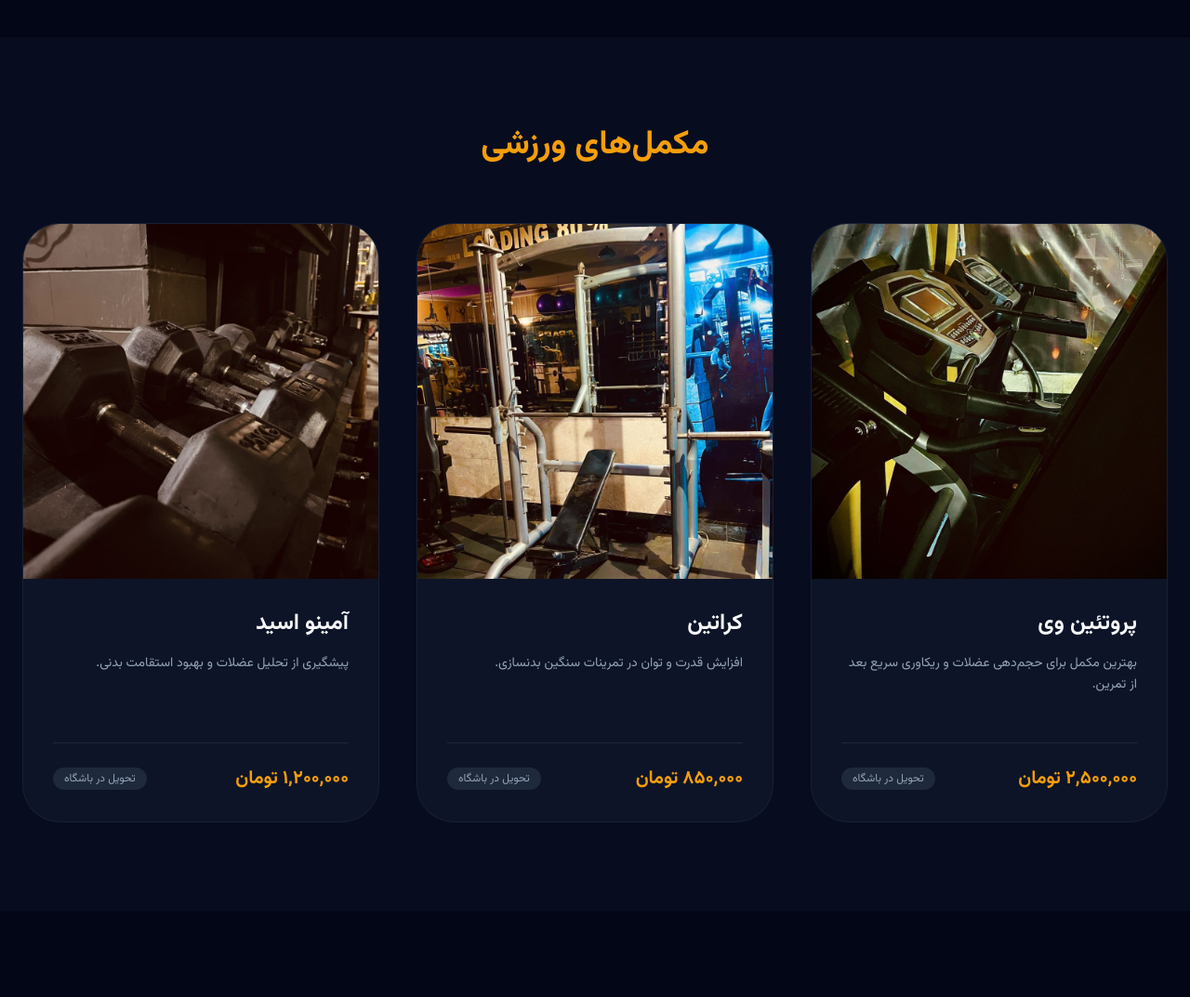
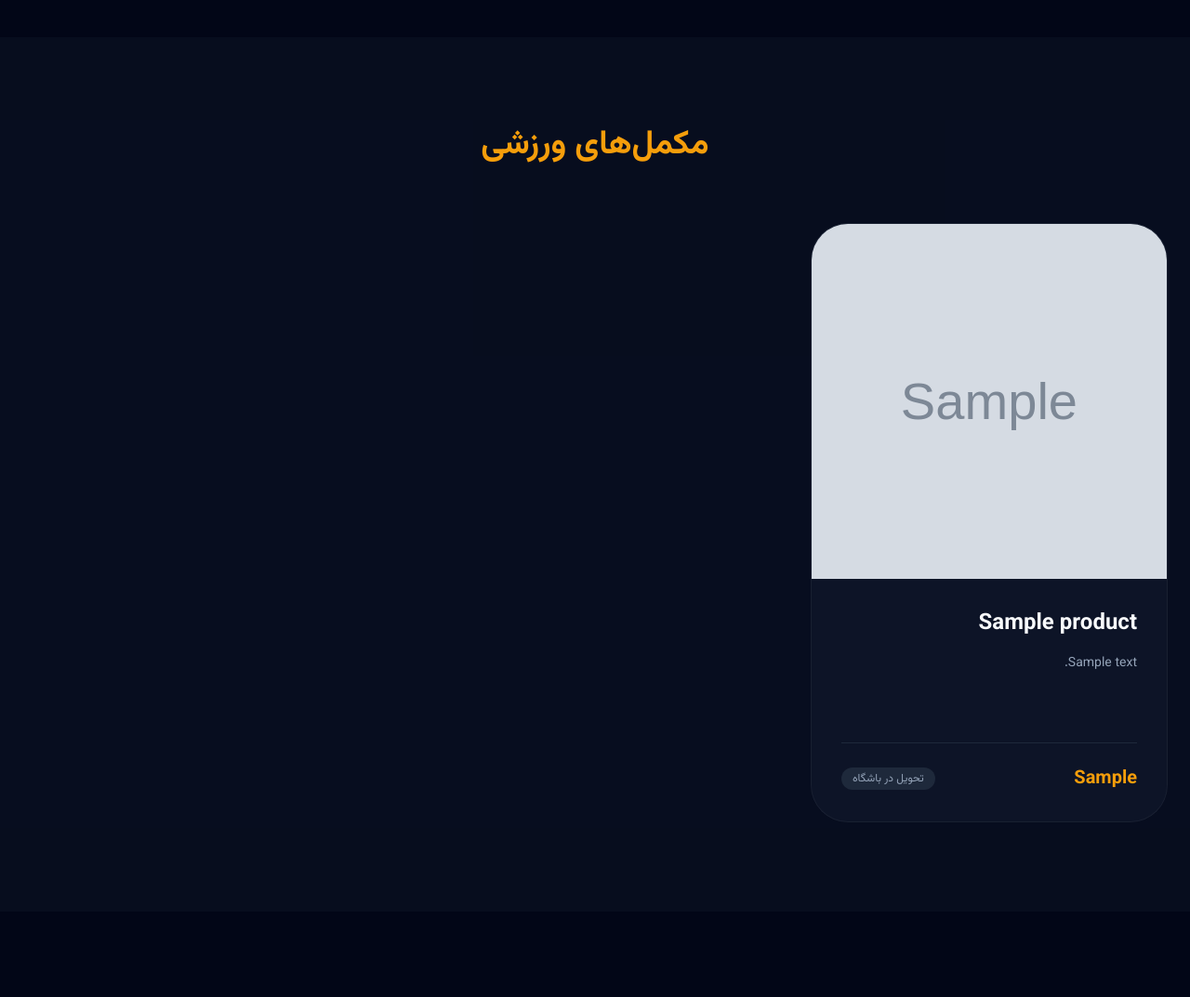
Before and after one commit to 0xAbolfazl/GYM-Website, a Flask app: page / in a window 1280 px wide. Shown: the part 1396-2469 px from the top of the page at 93% size. Run offline with Flask 3, Linux system fonts and the light colour scheme; tables that the repository leaves empty hold one stand-in row (values such as "Sample post"); grey boxes marked "Sample" are stand-in pictures; some libraries are stand-ins or nearby versions.

Commit message:
Shownig product added

```diff
--- a/templates/index.html
+++ b/templates/index.html
@@ -1,3 +1,4 @@
+
 <!DOCTYPE html>
 <html lang="fa" dir="rtl">
 <head>
@@ -19,7 +20,7 @@
     </style>
 </head>
 <body>
-    <!-- Navigation -->
+    <!-- Navigation (Admin Button Removed) -->
     <nav class="fixed w-full z-50 glass border-b border-slate-800">
         <div class="container mx-auto px-6 py-4 flex justify-between items-center">
             <div class="text-3xl font-bold text-amber-500 tracking-tighter">کیـاپـارس</div>
@@ -31,15 +32,17 @@
             </div>
             <div class="text-slate-500 text-xs hidden md:block">تلفن: 051-38765034</div>
         </div>
+
     </nav>
 
-    <!-- Hero Section -->
+    <!-- Hero Section with Responsive Button Fix -->
     <section id="home" class="hero-bg h-screen flex items-center justify-center text-center px-4">
         <div class="max-w-4xl w-full">
             <h1 class="text-5xl md:text-8xl font-bold mb-6 amber-glow leading-tight">باشگاه <span class="text-amber-500">کیاپارس</span></h1>
-            <p class="text-lg md:text-2xl text-slate-400 mb-12 leading-relaxed">
-                  باشگاه بدنسازی کیاپارس با فضایی شاد و دوستانه و تجهیزات کامل از شنبه تا پنجشنبه پذیرای شماست.
+            <p class="text-lg md:text-2xl text-slate-400 mb-12 leading-relaxed">                   باشگاه بدنسازی کیاپارس با فضایی شاد و دوستانه و تجهیزات کامل از شنبه تا پنجشنبه پذیرای شماست.
 </p>
+
+            <!-- Stacking buttons on mobile, row on desktop -->
             <div class="flex flex-col md:flex-row gap-4 justify-center items-center w-full max-w-lg mx-auto md:max-w-none">
                 <a href="#products" class="w-full md:w-auto bg-amber-500 text-slate-950 px-10 py-4 rounded-full font-bold text-lg hover:scale-105 transition duration-300 shadow-xl shadow-amber-500/20 text-center">
                     مشاهده مکمل‌ها
@@ -77,49 +80,27 @@
         <div class="container mx-auto px-6">
             <h2 class="text-4xl font-bold mb-16 text-center text-amber-500">مکمل‌های ورزشی</h2>
             <div class="grid grid-cols-1 sm:grid-cols-2 lg:grid-cols-3 gap-10">
-                <!-- Example Product 1 -->
+                {% for product in products %}
                 <div class="glass rounded-[2.5rem] overflow-hidden group hover:shadow-2xl transition duration-500">
                     <div class="aspect-square bg-slate-800 overflow-hidden">
-                        <img src="/static/uploads/1.jpg" class="w-full h-full object-cover group-hover:scale-110 transition duration-700">
+                        <img src="{{ url_for('static', filename='uploads/' + product.image) }}" class="w-full h-full object-cover group-hover:scale-110 transition duration-700">
                     </div>
                     <div class="p-8">
-                        <h3 class="text-2xl font-bold mb-4 group-hover:text-amber-500 transition">پروتئین وی</h3>
-                        <p class="text-slate-400 text-sm leading-relaxed mb-8 h-16 overflow-hidden">بهترین مکمل برای حجم‌دهی عضلات و ریکاوری سریع بعد از تمرین.</p>
+                        <h3 class="text-2xl font-bold mb-4 group-hover:text-amber-500 transition">{{ product.name }}</h3>
+                        <p class="text-slate-400 text-sm leading-relaxed mb-8 h-16 overflow-hidden">{{ product.description }}</p>
                         <div class="flex justify-between items-center border-t border-slate-800 pt-6">
-                            <span class="text-amber-500 font-bold text-xl">۲,۵۰۰,۰۰۰ تومان</span>
+                            <span class="text-amber-500 font-bold text-xl">{{ product.price }}</span>
                             <span class="text-xs bg-slate-800 px-3 py-1 rounded-full text-slate-400">تحویل در باشگاه</span>
                         </div>
                     </div>
                 </div>
-                <!-- Example Product 2 -->
-                <div class="glass rounded-[2.5rem] overflow-hidden group hover:shadow-2xl transition duration-500">
-                    <div class="aspect-square bg-slate-800 overflow-hidden">
-                        <img src="/static/uploads/2.jpg" class="w-full h-full object-cover group-hover:scale-110 transition duration-700">
+                {% endfor %}
             </div>
-                    <div class="p-8">
-                        <h3 class="text-2xl font-bold mb-4 group-hover:text-amber-500 transition">کراتین</h3>
-                        <p class="text-slate-400 text-sm leading-relaxed mb-8 h-16 overflow-hidden">افزایش قدرت و توان در تمرینات سنگین بدنسازی.</p>
-                        <div class="flex justify-between items-center border-t border-slate-800 pt-6">
-                            <span class="text-amber-500 font-bold text-xl">۸۵۰,۰۰۰ تومان</span>
-                            <span class="text-xs bg-slate-800 px-3 py-1 rounded-full text-slate-400">تحویل در باشگاه</span>
+            {% if not products %}
+            <div class="text-center py-20 border border-dashed border-slate-800 rounded-3xl">
+                <p class="text-slate-600 italic">لیست محصولات در حال به‌روزرسانی است.</p>
             </div>
-                    </div>
-                </div>
-                <!-- Example Product 3 -->
-                <div class="glass rounded-[2.5rem] overflow-hidden group hover:shadow-2xl transition duration-500">
-                    <div class="aspect-square bg-slate-800 overflow-hidden">
-                        <img src="/static/uploads/3.jpg" class="w-full h-full object-cover group-hover:scale-110 transition duration-700">
-                    </div>
-                    <div class="p-8">
-                        <h3 class="text-2xl font-bold mb-4 group-hover:text-amber-500 transition">آمینو اسید</h3>
-                        <p class="text-slate-400 text-sm leading-relaxed mb-8 h-16 overflow-hidden">پیشگیری از تحلیل عضلات و بهبود استقامت بدنی.</p>
-                        <div class="flex justify-between items-center border-t border-slate-800 pt-6">
-                            <span class="text-amber-500 font-bold text-xl">۱,۲۰۰,۰۰۰ تومان</span>
-                            <span class="text-xs bg-slate-800 px-3 py-1 rounded-full text-slate-400">تحویل در باشگاه</span>
-                        </div>
-                    </div>
-                </div>
-            </div>
+            {% endif %}
         </div>
     </section>
 
@@ -152,7 +133,7 @@
         </div>
     </section>
 
-    <!-- Coach Section -->
+    <!-- Coach Section with Social IDs -->
     <section id="coach" class="py-24 bg-slate-900/30">
         <div class="container mx-auto px-6">
             <div class="glass p-10 md:p-16 rounded-[4rem] flex flex-col lg:flex-row gap-16 items-center">
@@ -163,16 +144,16 @@
                     <span class="text-amber-500 font-bold text-sm tracking-widest mb-4 block uppercase">Head Coach</span>
                     <h2 class="text-5xl font-bold mb-6 italic">وحید صفاری</h2>
                     <p class="text-slate-400 text-lg leading-relaxed mb-10">
-                        دارنده کارشناسی پرورش اندام <br />
-                        دارنده مقام فیزیک استانی <br />
-                        دارنده مربیگری فیتنس <br />
-                        دارنده مربیگری بدنسازی <br />
-                        بیش از 10 سال سابقه و فعالیت مربیگری
+                       دارنده کارشناسی پرورش اندام
+                    </br>دارنده مقام فیزیک استانی
+                    </br>دارنده مربیگری فیتنس
+                    </br>دارنده مربیگری بدنسازی
+                    </br>بیش از 10 سال سابقه و فعالیت مربیگری
                     </p>
 
                     <div class="grid grid-cols-1 md:grid-cols-2 gap-4">
                         <div class="flex items-center gap-4 bg-slate-950/80 p-5 rounded-2xl border border-slate-800">
-                            <span class="text-2xl flex-shrink-0">📞</span>
+                            <span class="text-2xl">📞</span>
                             <div>
                                 <p class="text-slate-500 text-xs">تلفن مستقیم</p>
                                 <p class="font-bold">09354339397</p>
```
Lines whose indentation alone changed are shown as unchanged.
